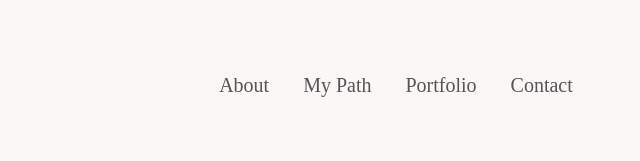
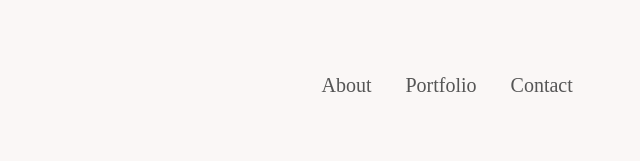
Before and after one commit to nicolemeleshko-stack/my-portfolio, a plain HTML site: page index.html in a window 1280 px wide. Shown: the top 161 px of the page, 636-1276 px from the left. Drawn offline with Linux system fonts and the light colour scheme.

Commit message:
Update index.html

```diff
--- a/index.html
+++ b/index.html
@@ -15,7 +15,6 @@
   <h1>Nicole Meleshko</h1>
   <nav>
     <a href="#about">About</a>
-    <a href="#path">My Path</a>
     <a href="#portfolio">Portfolio</a>
     <a href="#contact">Contact</a>
   </nav>
```
